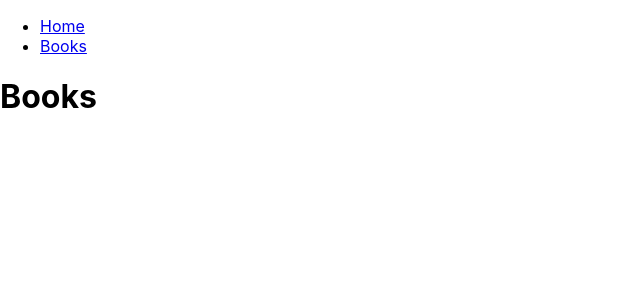
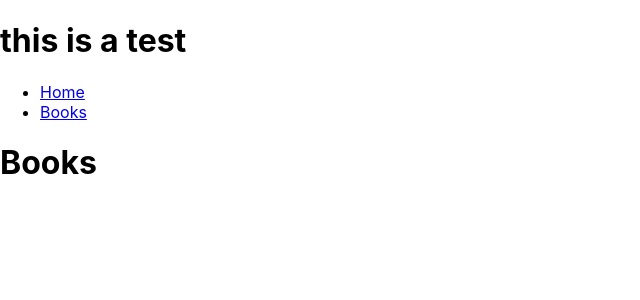
Before and after one commit to dchamp16/learn-react-router, a React (Create React App) app: page /books in a window 1280 px wide. Shown: the top 300 px of the page, without its empty margins (0-640 px from the left). Built offline with nearby package versions, Linux system fonts and the light colour scheme.

Commit message:
added a h1 for test

```diff
--- a/src/App.js
+++ b/src/App.js
@@ -6,6 +6,7 @@ import BookList from "./pages/BookList";
 function App() {
   return (
     <>
+      <h1>this is a test</h1>
       <nav>
         <ul>
           <li>
```
